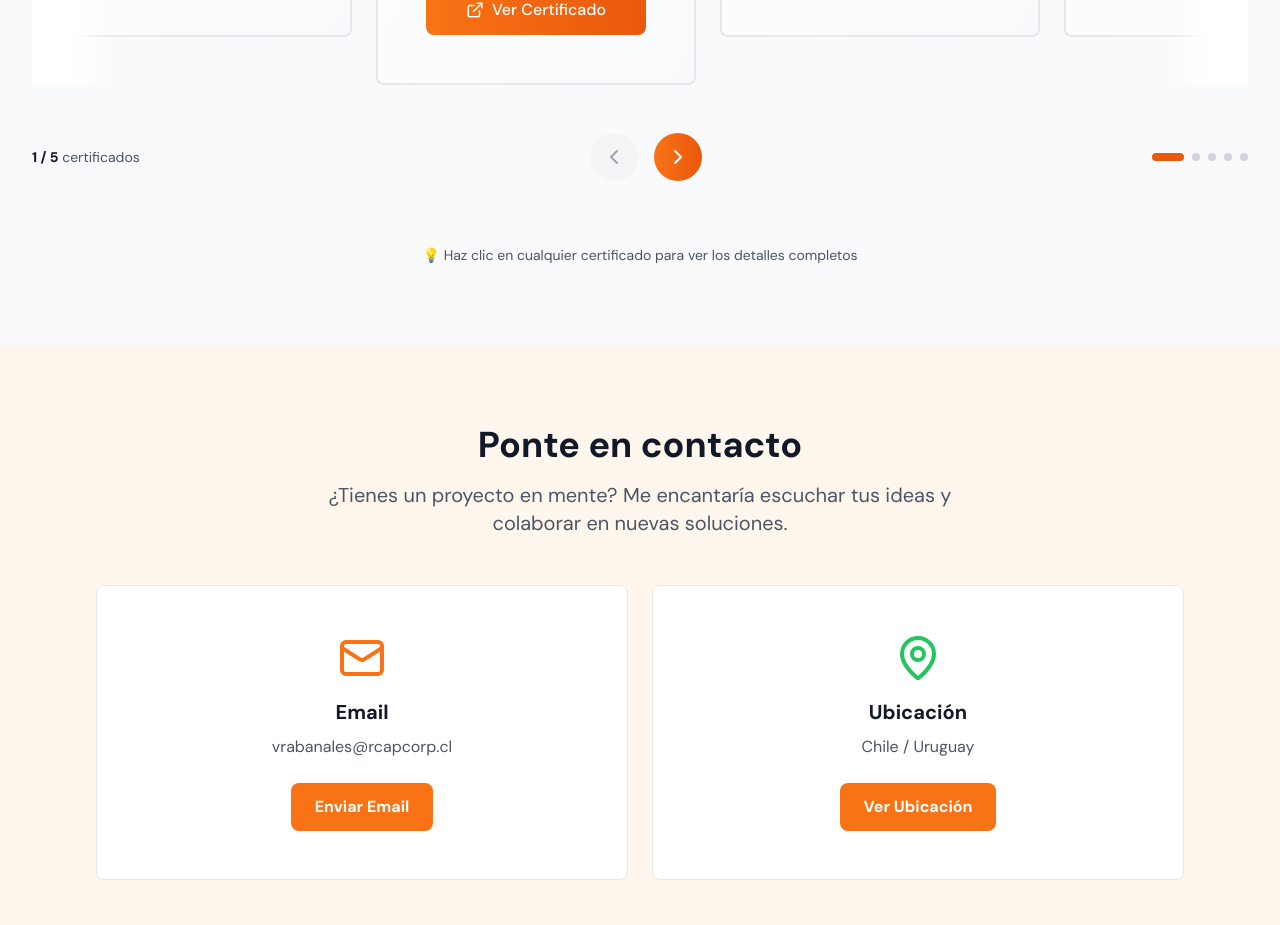
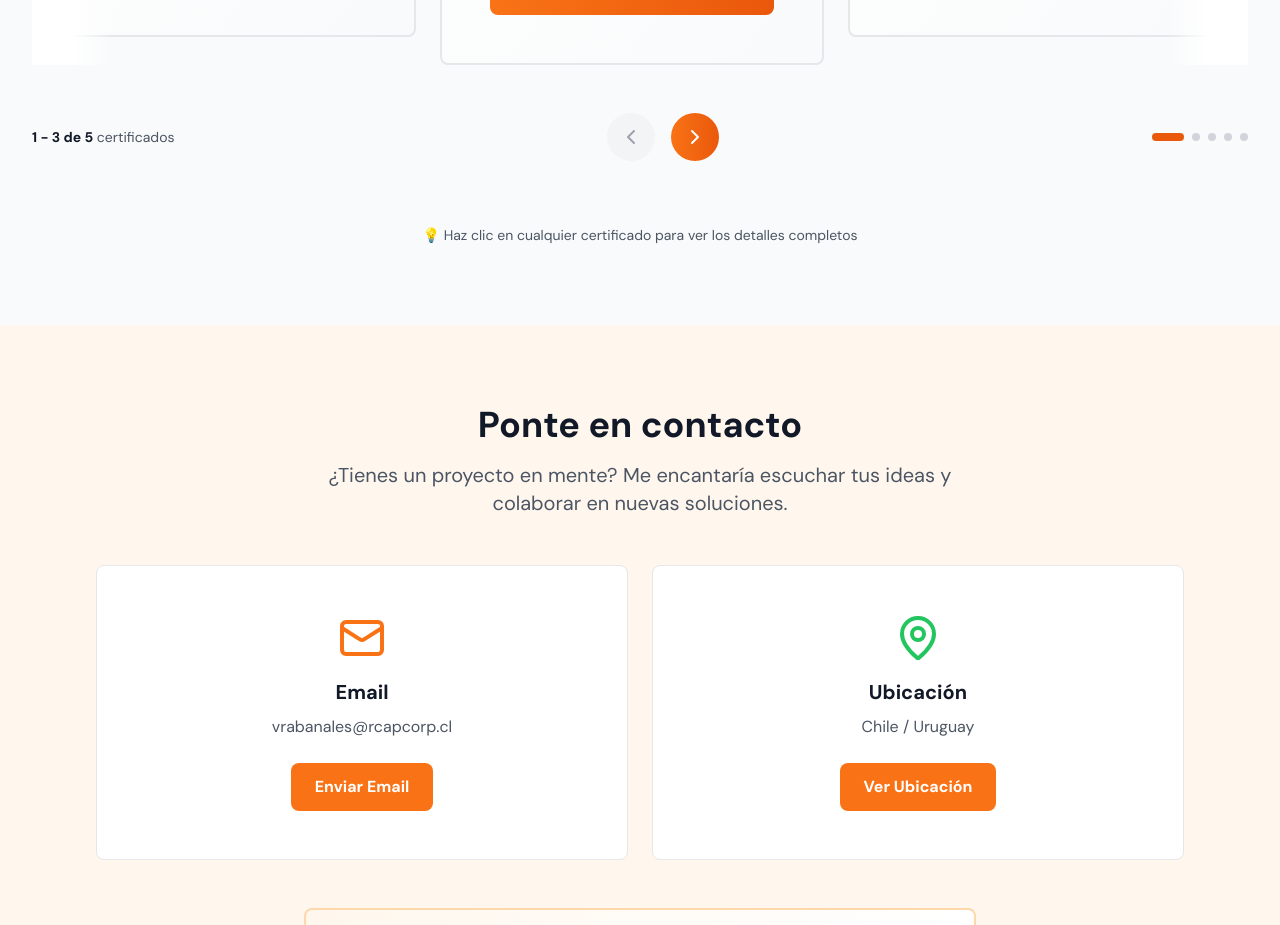
Before and after one commit to contactofixlab-lab/portafolio-vicente, a React (Vite) app: page / in a window 1280 px wide. Shown: the part 6555-7480 px from the top of the page. Built offline with nearby package versions, Linux system fonts and the light colour scheme.

Commit message:
Fix: Show 3 certificates at once and scroll by 1 at a time

```diff
--- a/src/sections/CertificatesCanvas.jsx
+++ b/src/sections/CertificatesCanvas.jsx
@@ -51,8 +51,9 @@ export default function CertificatesCanvas() {
     }
   ]
 
-  const cardWidth = 320 // width + gap
-  const maxPosition = -(certificates.length - 1) * cardWidth
+  const cardWidth = 360 // ancho de cada tarjeta + gap
+  const visibleCards = 3 // mostrar 3 a la vez
+  const maxPosition = -(certificates.length - visibleCards) * cardWidth
 
   const handleDragStart = (e) => {
     setDragStart(e.clientX)
@@ -124,7 +125,7 @@ export default function CertificatesCanvas() {
             {certificates.map((cert, idx) => (
               <motion.div
                 key={cert.name}
-                className="flex-shrink-0 w-80"
+                className="flex-shrink-0 w-96"
               >
                 <CertificateCard certificate={cert} />
               </motion.div>
@@ -137,7 +138,7 @@ export default function CertificatesCanvas() {
           {/* Stats */}
           <div className="text-sm text-gray-600">
             <span className="font-bold text-gray-900">
-              {Math.abs(position / cardWidth) + 1} / {certificates.length}
+              {Math.abs(Math.round(position / cardWidth)) + 1} - {Math.min(Math.abs(Math.round(position / cardWidth)) + visibleCards, certificates.length)} de {certificates.length}
             </span>
             {' '}certificados
           </div>
```
